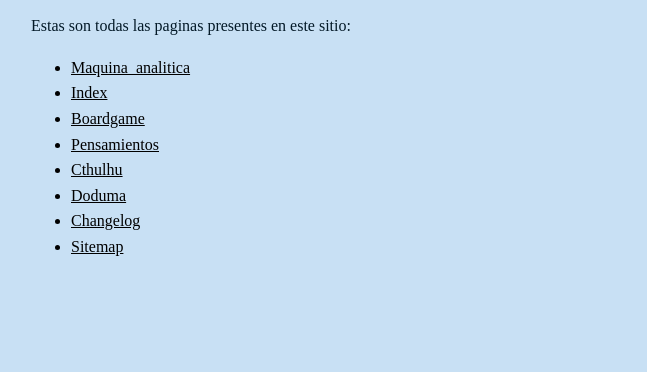
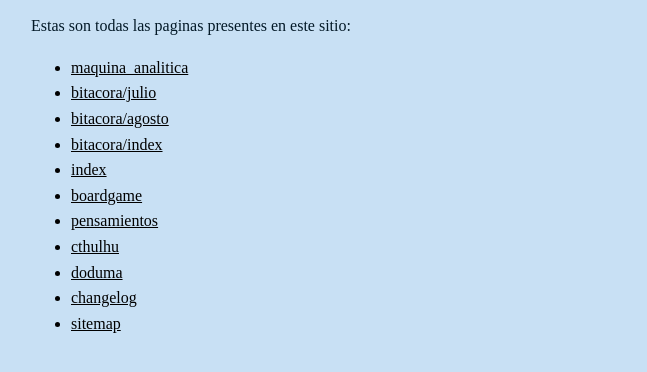
Before and after one commit to ozcodex/ozcodex.github.io, a plain HTML site: page sitemap.html in a window 1280 px wide. Shown: the part 134-506 px from the top of the page, without its empty margins (209-856 px from the left). Drawn offline with Linux system fonts and the light colour scheme.

Commit message:
Update Content

```diff
--- a/sitemap.html
+++ b/sitemap.html
@@ -18,14 +18,17 @@
 <h2>El códice de mis pensamientos e ideas.</h2>
 </header>
 <p>Estas son todas las paginas presentes en este sitio:</p><ul>
-<li><a href="maquina_analitica.html">Maquina_analitica</a></li>
-<li><a href="index.html">Index</a></li>
-<li><a href="boardgame.html">Boardgame</a></li>
-<li><a href="pensamientos.html">Pensamientos</a></li>
-<li><a href="cthulhu.html">Cthulhu</a></li>
-<li><a href="doduma.html">Doduma</a></li>
-<li><a href="changes.html">Changelog</a></li>
-<li><a href="sitemap.html">Sitemap</a></li>
+<li><a href="maquina_analitica.html">maquina_analitica</a></li>
+<li><a href="bitacora/julio.html">bitacora/julio</a></li>
+<li><a href="bitacora/agosto.html">bitacora/agosto</a></li>
+<li><a href="bitacora/index.html">bitacora/index</a></li>
+<li><a href="index.html">index</a></li>
+<li><a href="boardgame.html">boardgame</a></li>
+<li><a href="pensamientos.html">pensamientos</a></li>
+<li><a href="cthulhu.html">cthulhu</a></li>
+<li><a href="doduma.html">doduma</a></li>
+<li><a href="changes.html">changelog</a></li>
+<li><a href="sitemap.html">sitemap</a></li>
 </ul>
 </body>
 </html>
```
Also changed, not shown: index.html (+8 -0 lines).
